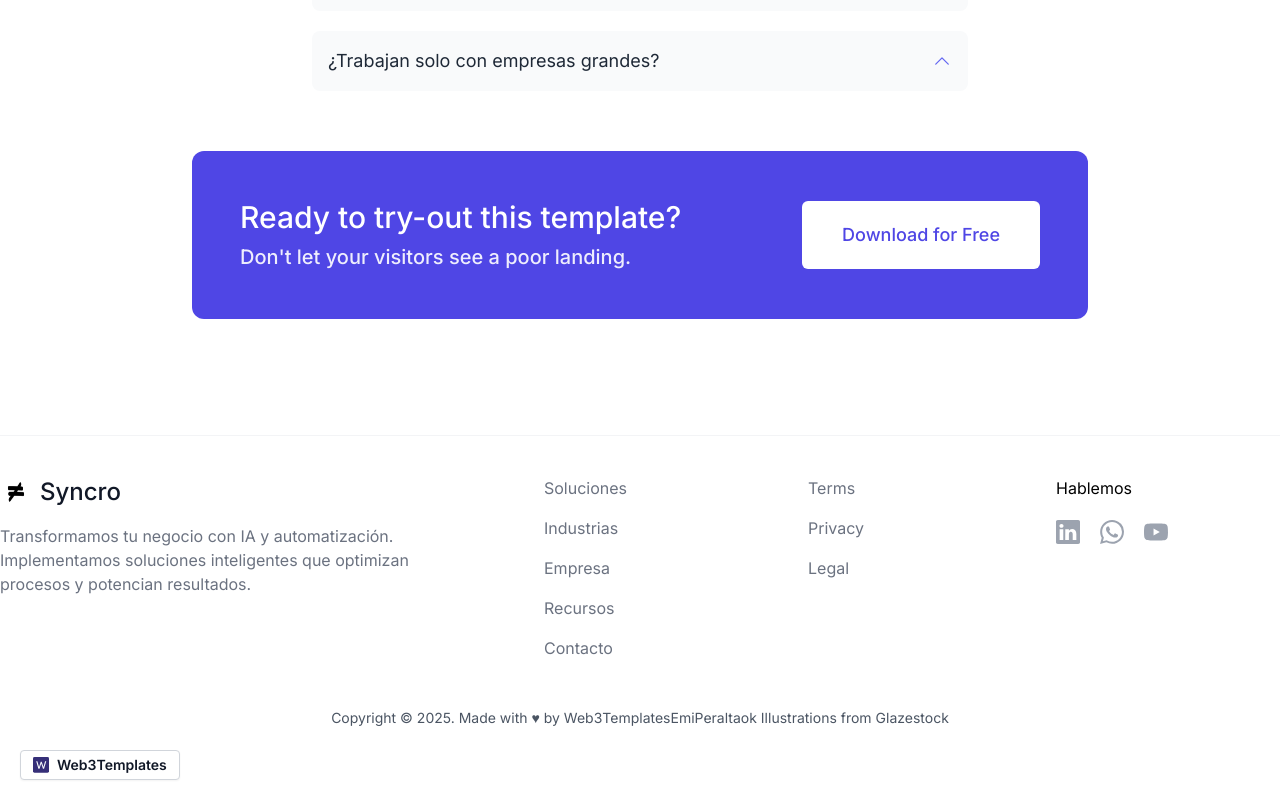
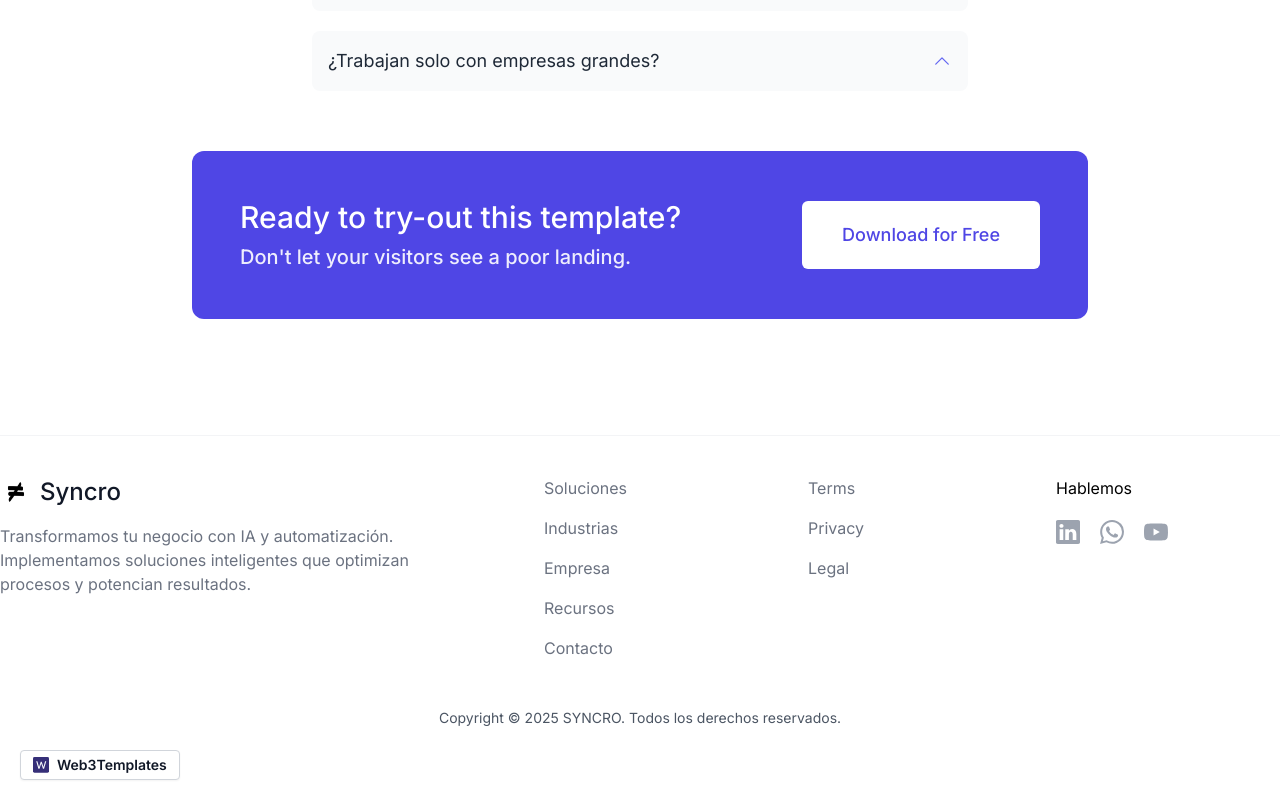
Before and after one commit to emiperaltaok/syncro-landing, a Next.js app: page / in a window 1280 px wide. Shown: the part 6057-6857 px from the top of the page. Built offline with nearby package versions, Linux system fonts and the light colour scheme.

Commit message:
copyright agregando texto

```diff
--- a/src/components/Footer.tsx
+++ b/src/components/Footer.tsx
@@ -99,14 +99,7 @@ export function Footer() {
         </div>
 
         <div className="my-10 text-sm text-center text-gray-600 dark:text-gray-400">
-          Copyright © {new Date().getFullYear()}. Made with ♥ by{" "}
-          <a href="https://web3templates.com/" target="_blank" rel="noopener">
-            Web3TemplatesEmiPeraltaok
-          </a>{" "}
-          Illustrations from{" "}
-          <a href="https://www.glazestock.com/" target="_blank" rel="noopener ">
-            Glazestock
-          </a>
+          Copyright © {new Date().getFullYear()} SYNCRO. Todos los derechos reservados.
         </div>
       </Container>
       {/* Do not remove this */}
```
